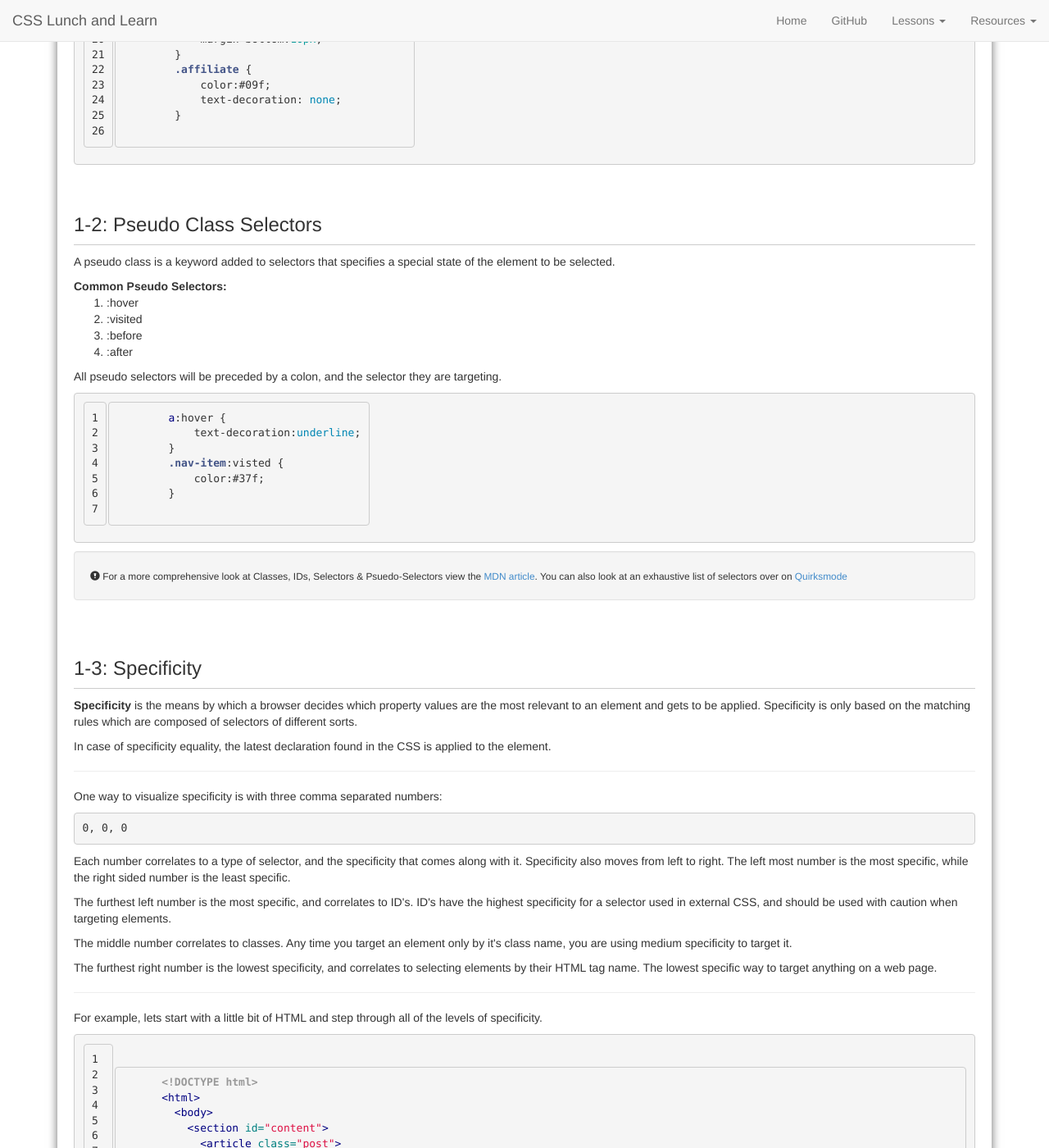
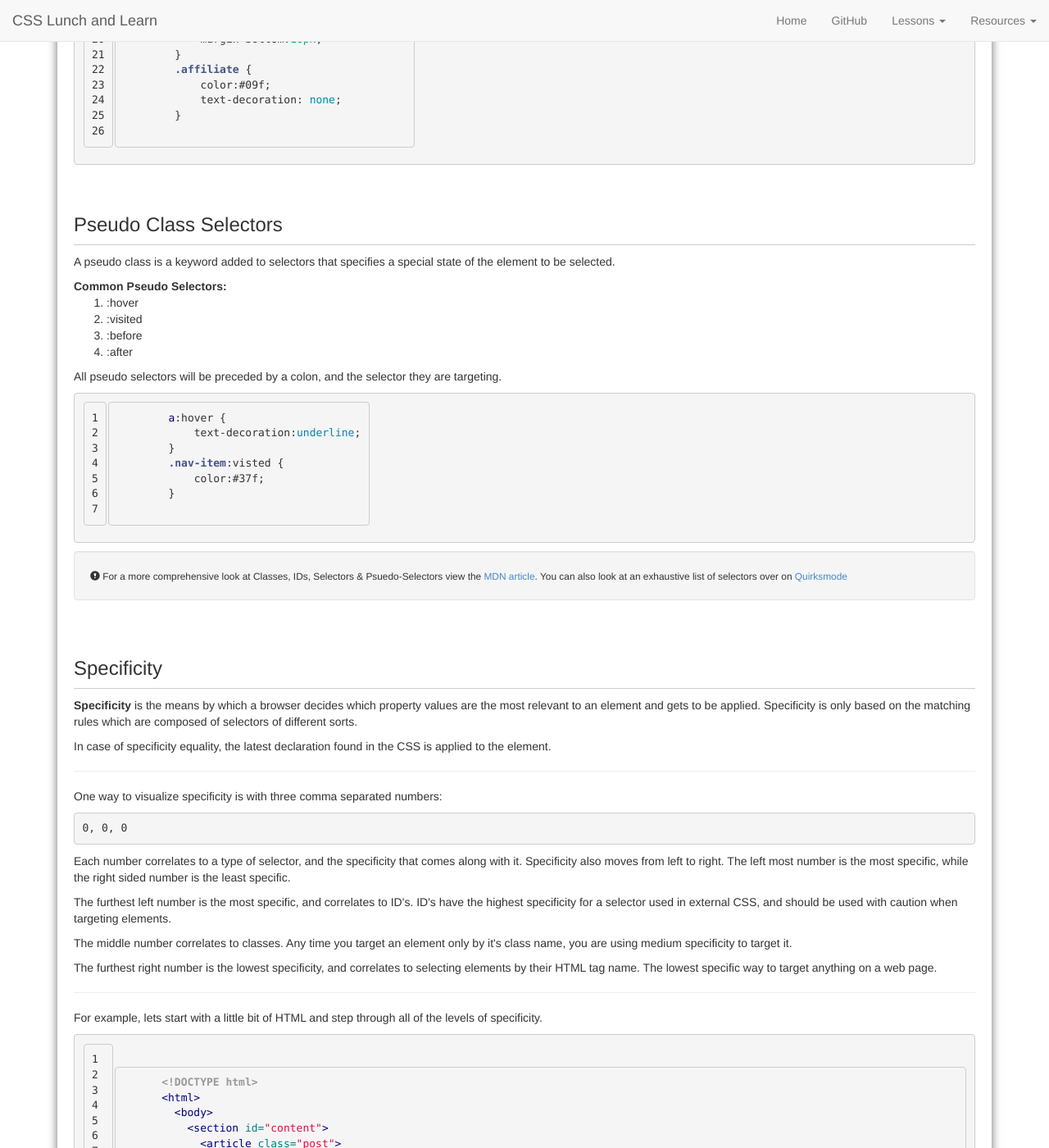
Before and after one commit to robabby/lunch-and-learn, a Jekyll site: the page built from introduction.html, in a window 1280 px wide and 1400 px high, scrolled down 4238 px. Shown: the whole window at 82% size. Built offline with Jekyll 4.4.1, drawn with Linux system fonts in a browser that asks for light colours; Markdown is read by kramdown in place of the engine named in the settings; some of the changed text lies outside the part shown.

Commit message:
Cleaned up Intorduction

```diff
--- a/introduction.html
+++ b/introduction.html
@@ -123,7 +123,7 @@ title: Introduction to CSS
         ##############################-->
 
     <div id="selectors" class="lesson">
-    	<h3 class="title">1-1: Selectors</h3>
+    	<h3 class="title">Selectors</h3>
 
     	<p><strong>Start with some plain HTML</strong></p>
 
@@ -240,7 +240,7 @@ title: Introduction to CSS
     </div>
 
     <div id="pseudo" class="lesson">
-        <h3 class="title">1-2: Pseudo Class Selectors</h3>
+        <h3 class="title">Pseudo Class Selectors</h3>
 
         <p>A pseudo class is a keyword added to selectors that specifies a special state of the element to be selected.</p>
 
@@ -270,7 +270,7 @@ title: Introduction to CSS
     </div>
 
     <div id="specificity" class="lesson">
-        <h3 class="title">1-3: Specificity</h3>
+        <h3 class="title">Specificity</h3>
 
         <p><strong>Specificity</strong> is the means by which a browser decides which property values are the most relevant to an element and gets to be applied.  Specificity is only based on the matching rules which are composed of selectors of different sorts.</p>
 
@@ -382,7 +382,7 @@ title: Introduction to CSS
         <h1 style="color:red">#SCREENSHOT HERE#</h1>
     </div>
     <div id="important" class="lesson">
-        <h3 class="title">1-4: !important</h3>
+        <h3 class="title">!important</h3>
 
         <p>Related to specificity is the <code>!important</code> declaration.  <code>!important</code> is used after you make a CSS declaration, before the line ending semi-colon.</p>
 
@@ -411,7 +411,7 @@ title: Introduction to CSS
         </div>
     </div>
     <div id="override" class="lesson">
-        <h3 class="title">1-5: Overriding inline styles</h3>
+        <h3 class="title">Overriding inline styles</h3>
 
         <p>One of the few times <code>!important</code> is used well, is when you need to override an inline style applied to an element dynamically, and you do not have access to the source code, or cannot change the source-code for a certain display option.</p>
 
```
